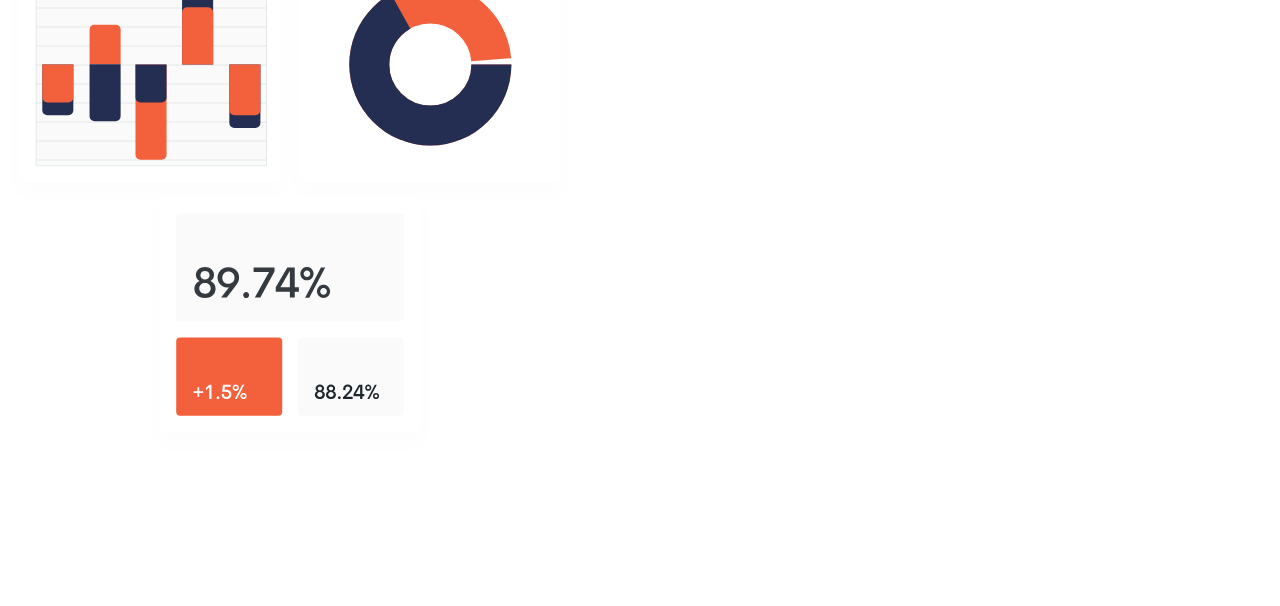
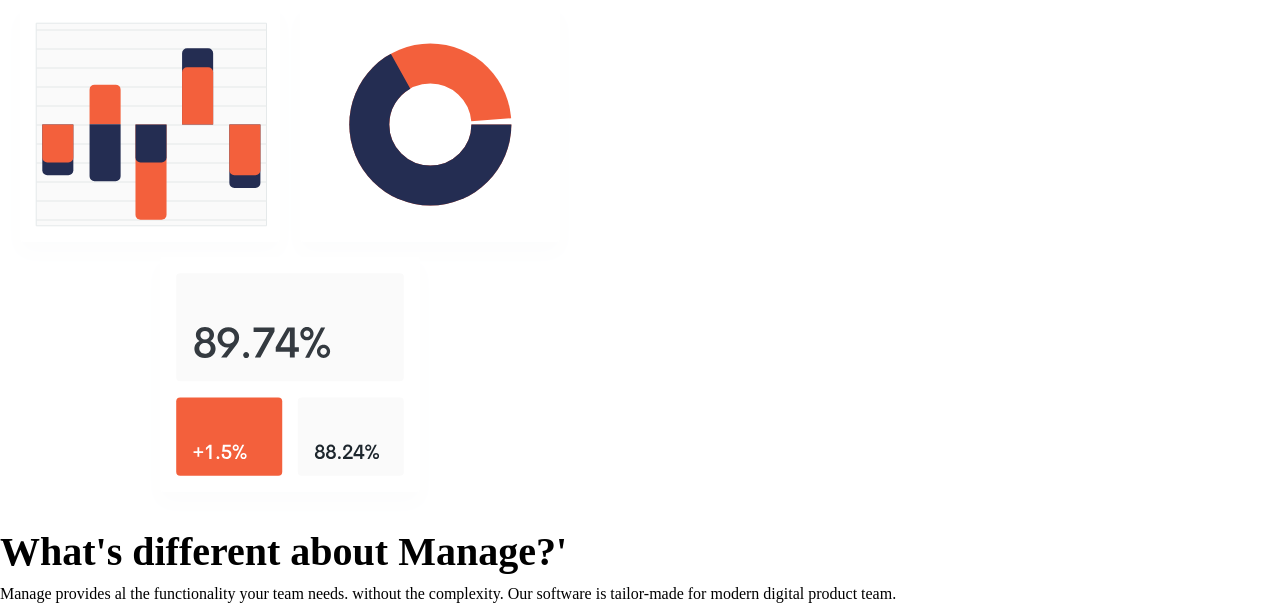
Before and after one commit to MohamadShariat/landing-page, a website built with Vite: page index.html in a window 1280 px wide. Shown: the part 311-917 px from the top of the page. Before the commit the page ends 800 px from the top, so only its background shows below. Built offline with nearby package versions, Linux system fonts and the light colour scheme.

Commit message:
main second section left part html is added

```diff
--- a/index.html
+++ b/index.html
@@ -34,7 +34,7 @@
       <div class="container">
         <div class="even-columns">
           <div>
-            <h1 class="fs-primary-heading fw-bold">Bring everyone together to build better products.</h1>
+            <h1 class="font-primary-heading fw-bold">Bring everyone together to build better products.</h1>
             <p>Manage provides all the functionality your tead needs. without the complexity. Our software is
               tailor-made for modern digital product teams.</p>
             <button class="button">Get Started</button>
@@ -44,6 +44,21 @@
         </div>
       </div>
     </section>
+
+    <section>
+      <div class="container">
+        <div class="even-column">
+          <div>
+            <h2 class='font-secondary-heading fw-bold'>What's different about Manage?'</h2>
+            <p>Manage provides al the functionality your team needs. without the complexity. Our software is tailor-made
+              for modern digital product team.</p>
+          </div>
+          <div>
+
+          </div>
+        </div>
+      </div>
+    </section>
   </main>
 
   <script type="module" src="/main.js"></script>
```
